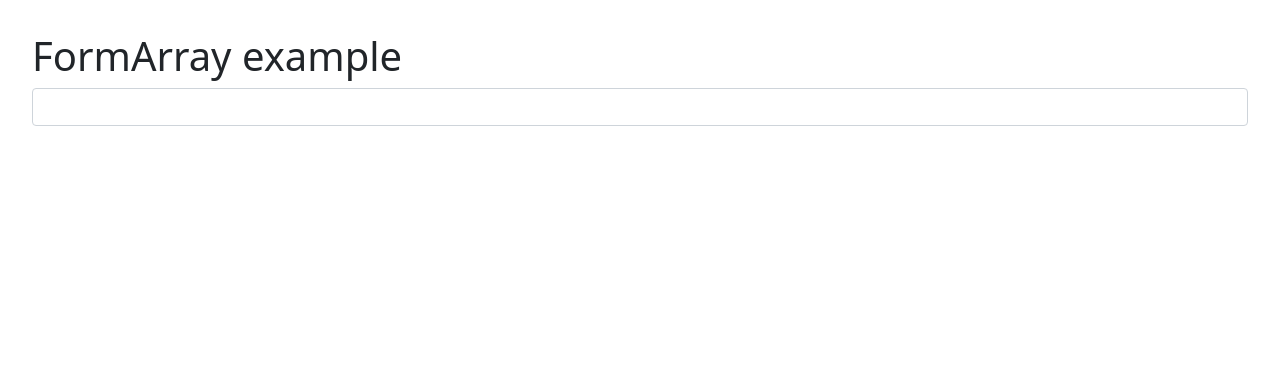
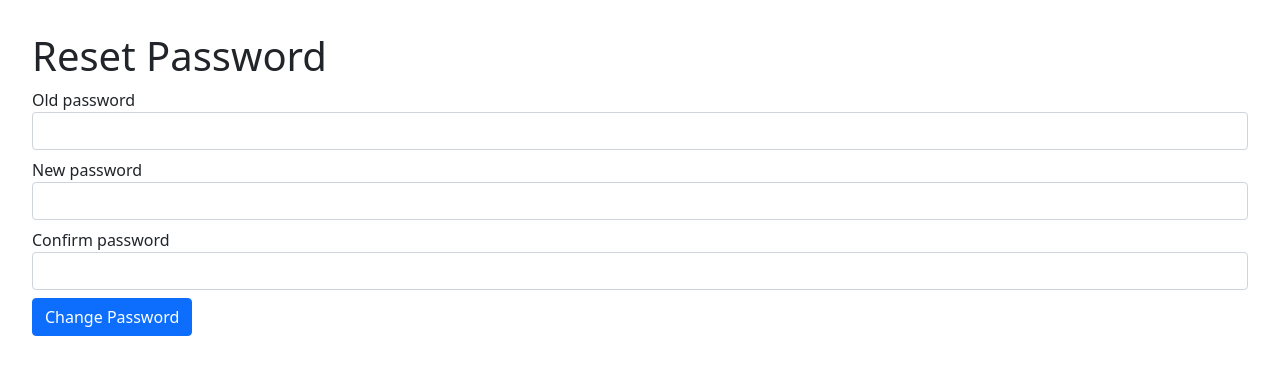
Before and after one commit to ajay020/angular-udemy-course, an Angular app: page / in a window 1280 px wide. Shown: the top 374 px of the page. Built offline with nearby package versions, Linux system fonts and the light colour scheme.

Commit message:
implement reset-password form project

```diff
--- a/src/app/app.component.html
+++ b/src/app/app.component.html
@@ -36,4 +36,6 @@
 <!-- <signup-form></signup-form> -->
 
 
-<new-course-form></new-course-form>
+<!-- <new-course-form></new-course-form> -->
+
+<reset-password-form></reset-password-form>
--- a/src/app/app.module.ts
+++ b/src/app/app.module.ts
@@ -21,6 +21,7 @@ import { ContactFormComponent } from './contact-form/contact-form.component';
 import { UdemyFormComponent } from './udemy-form/udemy-form.component';
 import { SignupFormComponent } from './signup-form/signup-form.component';
 import { NewCourseFormComponent } from './new-course-form/new-course-form.component';
+import { ResetPasswordFormComponent } from './reset-password-form/reset-password-form.component';
 
 @NgModule({
   declarations: [
@@ -40,7 +41,8 @@ import { NewCourseFormComponent } from './new-course-form/new-course-form.compon
     ContactFormComponent,
     UdemyFormComponent,
     SignupFormComponent,
-    NewCourseFormComponent
+    NewCourseFormComponent,
+    ResetPasswordFormComponent
   ],
   imports: [
     BrowserModule,
--- /dev/null
+++ b/src/app/reset-password-form/password.validator.ts
@@ -0,0 +1,29 @@
+
+import { AbstractControl, ValidationErrors, FormGroup } from '@angular/forms';
+
+export class PasswordValidator{
+    static shouldExist(control: AbstractControl): Promise<ValidationErrors | null>{
+        return new Promise((resolve, reject)=>{
+            setTimeout(() => {
+                if(control.value !== '1234'){
+                    resolve({shouldExist: true});
+                }else{
+                    reject(null);
+                }
+            }, 2000);
+        })
+    }
+
+    static notEqual(control: AbstractControl): ValidationErrors | null{
+
+        console.log(control.get("newPassword")?.value, control.get("confirmPassword")?.value)
+
+        let newPassword = control.get("newPassword")?.value;
+        let confirmPassword = control.get("confirmPassword")?.value;
+
+        if(newPassword === confirmPassword){
+            return null;
+        }
+        return {notEqual: true};
+    }
+}
--- /dev/null
+++ b/src/app/reset-password-form/reset-password-form.component.html
@@ -0,0 +1,38 @@
+<h1>Reset Password</h1>
+
+<form [formGroup]="form">
+    <div class="form-group">
+        <label for="oldPassword">
+            Old password
+        </label>
+        <input required formControlName="oldPassword"  type="text" id="oldPassword" class="form-control">
+        <div *ngIf="oldPassword?.touched && oldPassword?.invalid" class="alert alert-danger">
+            <p *ngIf="oldPassword?.errors?.['required']" class="m-0">Old password required.</p>
+            <p *ngIf="oldPassword?.errors?.['shouldExist']" class="m-0">
+                Old password is not valid.
+            </p>
+        </div>
+    </div>
+    <div class="form-group mt-2">
+        <label for="newPassword">
+            New password
+        </label>
+        <input formControlName="newPassword" name="newPassword" type="text" id="newPassword" class="form-control">
+        <div *ngIf="newPassword?.touched && newPassword?.invalid" class="alert alert-danger">
+            <p *ngIf="newPassword?.errors?.['required']" class="m-0">New password required.</p>
+        </div>
+    </div>
+    <div class="form-group mt-2">
+        <label for="confirmPassword">
+            Confirm password
+        </label>
+        <input formControlName="confirmPassword"  type="text" id="confirmPassword" class="form-control">
+        <div *ngIf="confirmPassword?.touched && confirmPassword?.invalid" class="alert alert-danger">
+            <p *ngIf="confirmPassword?.errors?.['required']" class="m-0">Confirm password required.</p>
+        </div>
+        <div *ngIf="confirmPassword?.valid && form.invalid && form?.errors?.['notEqual']" class="alert alert-danger">
+            Password do not match.
+        </div>
+    </div>
+    <button class="btn btn-primary mt-2">Change Password</button>
+</form>
--- /dev/null
+++ b/src/app/reset-password-form/reset-password-form.component.ts
@@ -0,0 +1,31 @@
+import { Component } from '@angular/core';
+import { FormGroup, FormControl, Validators } from '@angular/forms';
+import { PasswordValidator } from './password.validator';
+
+@Component({
+  selector: 'reset-password-form',
+  templateUrl: './reset-password-form.component.html',
+  styleUrls: ['./reset-password-form.component.css']
+})
+export class ResetPasswordFormComponent  {
+
+    form = new FormGroup({
+        oldPassword: new FormControl(
+            '',
+            [Validators.required],
+            PasswordValidator.shouldExist),
+        newPassword : new FormControl('', [Validators.required]),
+        confirmPassword: new FormControl('', [Validators.required]) ,
+    }, {validators: PasswordValidator.notEqual})
+
+
+    get oldPassword(){
+        return this.form.get('oldPassword')
+    }
+    get newPassword(){
+        return this.form.get('newPassword')
+    }
+    get confirmPassword(){
+        return this.form.get('confirmPassword')
+    }
+}
```
Also changed, not shown: src/app/reset-password-form/reset-password-form.component.css (added), 1 other file (tests, documents, lock files or other folders).
